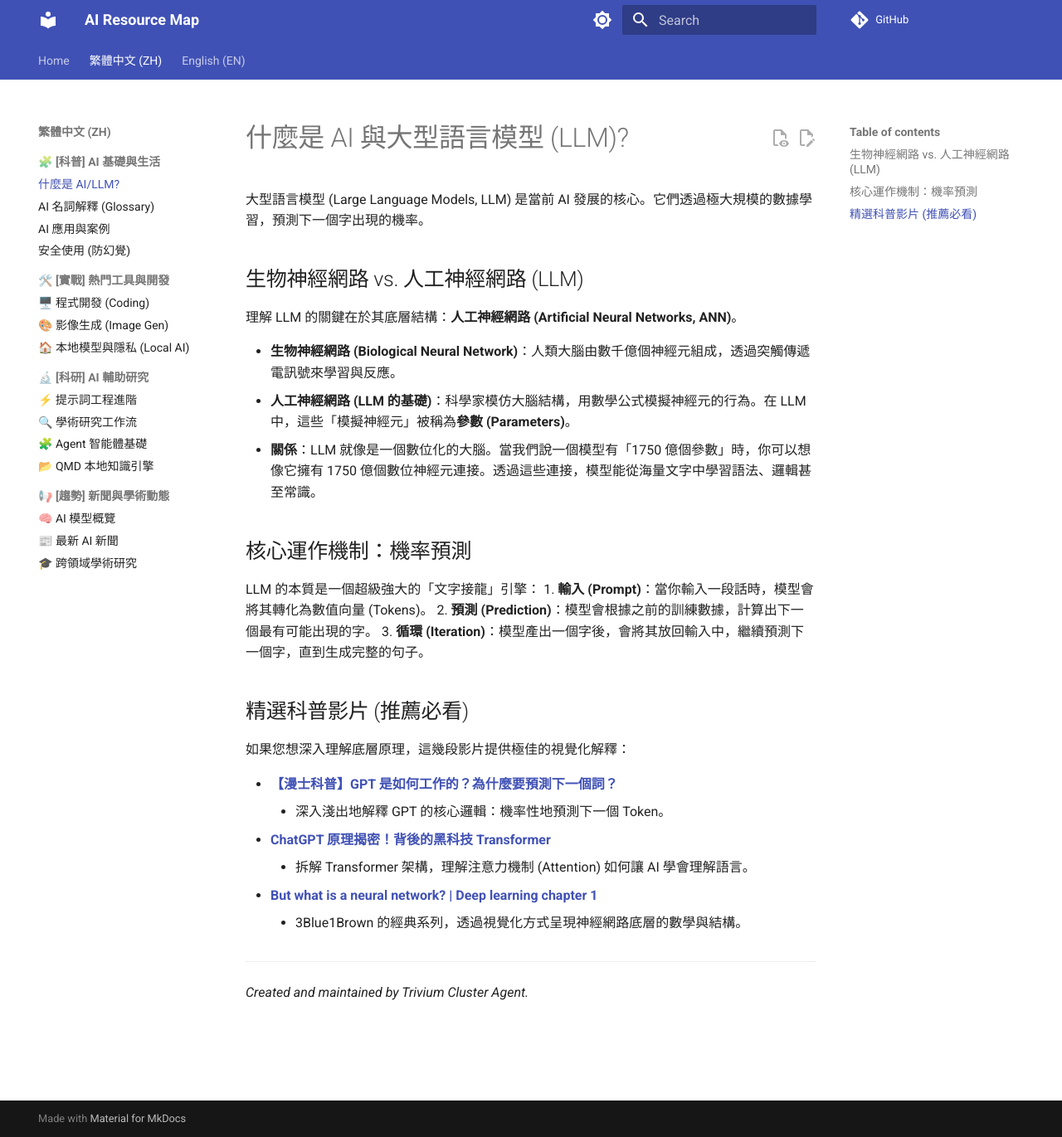
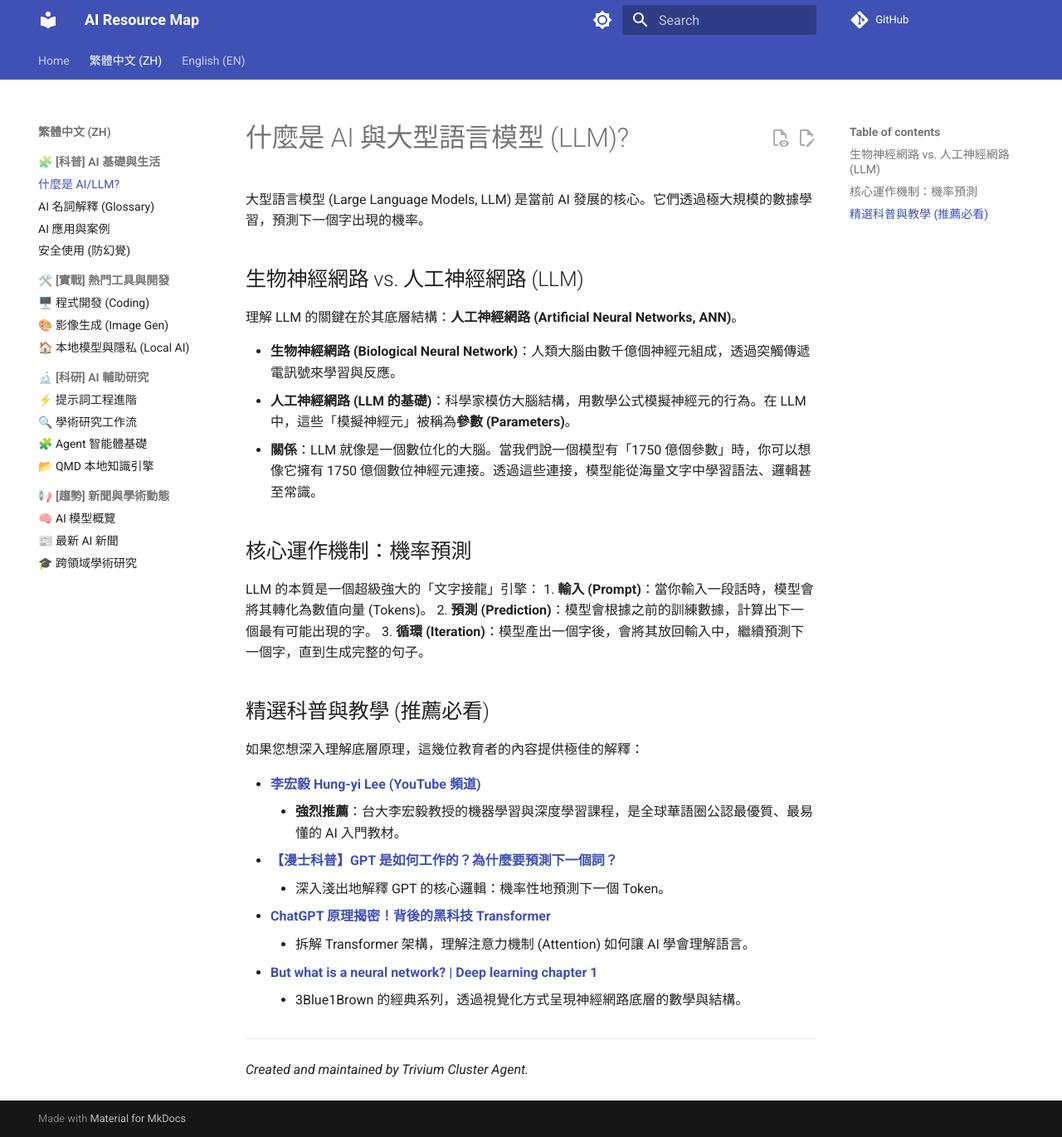
Before and after one commit to ultima6-tw/ai-map, an MkDocs documentation site: the page built from docs/zh/what-is-ai-or-llm.md, in a window 1280 px wide and 1371 px high. Shown: the whole window at 83% size. Built offline with MkDocs 1.6.1 and Material for MkDocs 9.7.7, drawn with Linux system fonts in a browser that asks for light colours; comment, search, counter and statistics services are not loaded.

Commit message:
feat: add Hung-yi Lee YouTube channel to educational resources

```diff
--- a/docs/zh/what-is-ai-or-llm.md
+++ b/docs/zh/what-is-ai-or-llm.md
@@ -17,10 +17,12 @@ LLM 的本質是一個超級強大的「文字接龍」引擎：
 2. **預測 (Prediction)**：模型會根據之前的訓練數據，計算出下一個最有可能出現的字。
 3. **循環 (Iteration)**：模型產出一個字後，會將其放回輸入中，繼續預測下一個字，直到生成完整的句子。
 
-## 精選科普影片 (推薦必看)
+## 精選科普與教學 (推薦必看)
 
-如果您想深入理解底層原理，這幾段影片提供極佳的視覺化解釋：
+如果您想深入理解底層原理，這幾位教育者的內容提供極佳的解釋：
 
+- **[李宏毅 Hung-yi Lee (YouTube 頻道)](https://www.youtube.com/@HungyiLeeNTU)**
+    - **強烈推薦**：台大李宏毅教授的機器學習與深度學習課程，是全球華語圈公認最優質、最易懂的 AI 入門教材。
 - **[【漫士科普】GPT 是如何工作的？為什麼要預測下一個詞？](https://youtu.be/j5N2j6Ydhao?si=awVsdfhlfcYgOsiL)**
     - 深入淺出地解釋 GPT 的核心邏輯：機率性地預測下一個 Token。
 - **[ChatGPT 原理揭密！背後的黑科技 Transformer](https://youtu.be/nIncwp0iAkw?si=a-GX30FLkbYvNGxM)**
```
Also changed, not shown: docs/en/what-is-ai-or-llm.md (+4 -2 lines).
